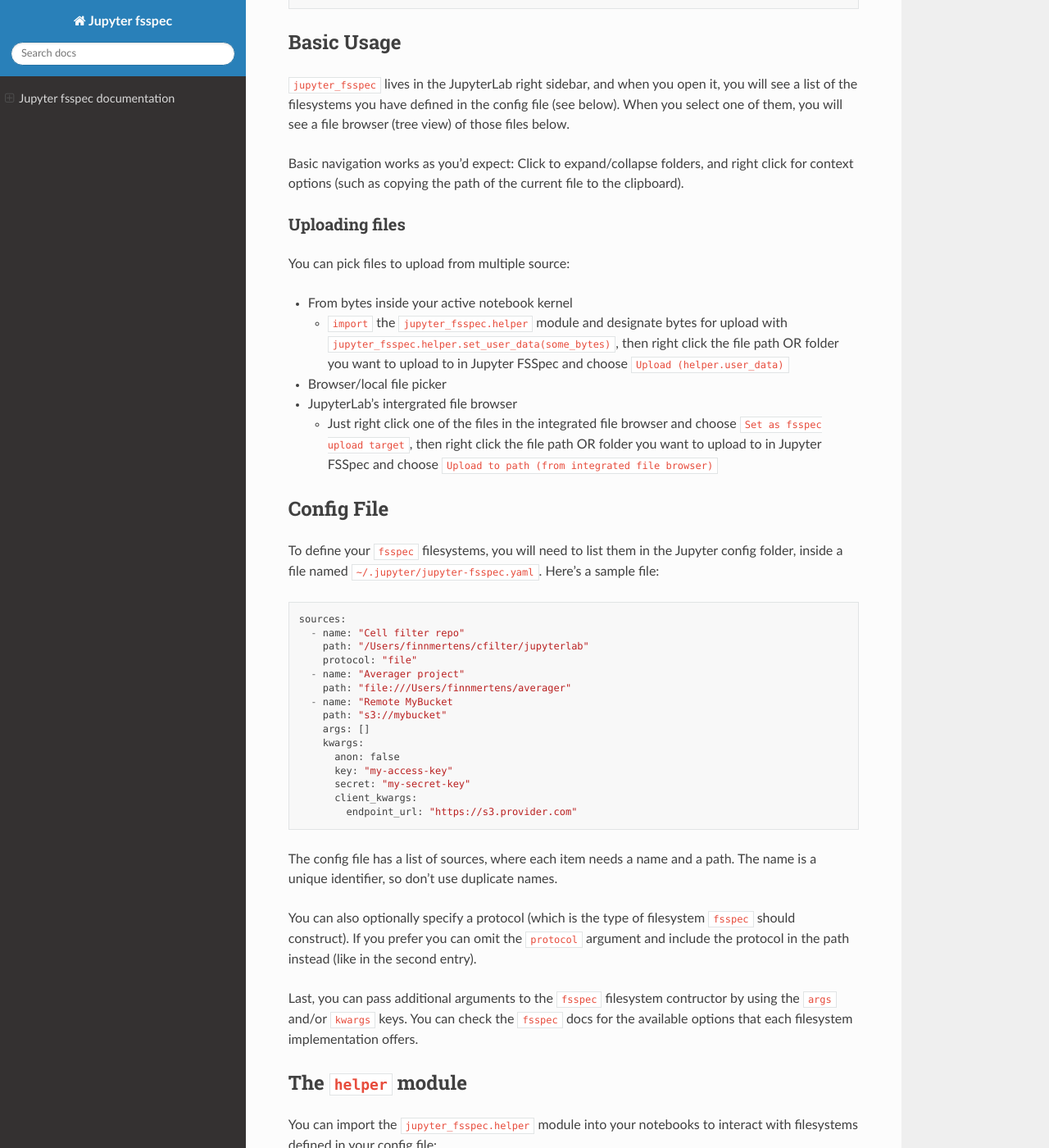
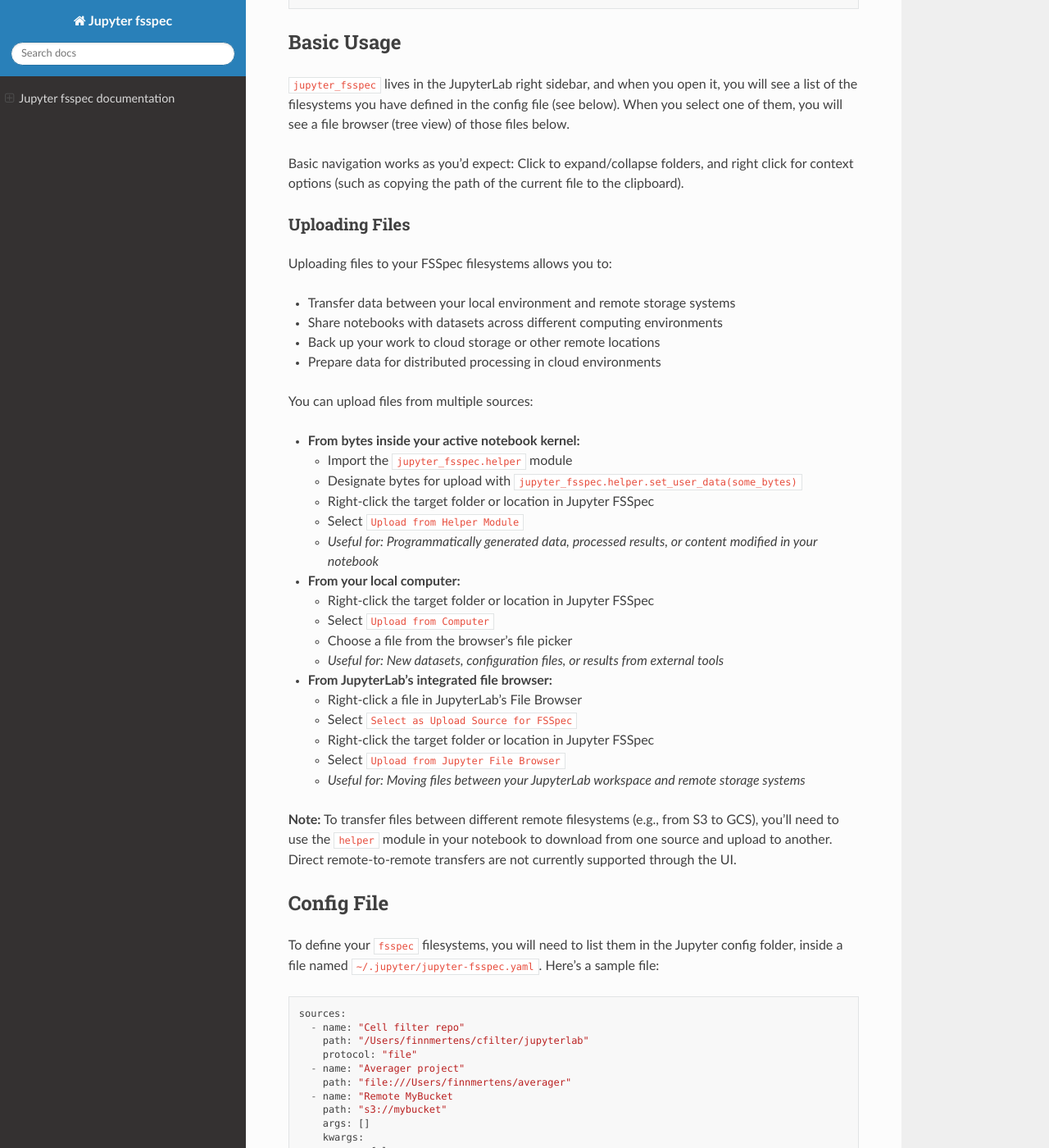
Before and after one commit to fsspec/jupyter-fsspec, a Sphinx documentation site: the page built from docs/index.md, in a window 1280 px wide and 1400 px high, scrolled down 931 px. Shown: the whole window at 82% size. Built offline with Sphinx 7.4.7 and the Read the Docs theme 3.1.0, drawn with Linux system fonts in a browser that asks for light colours.

Commit message:
Update upload files docs with new menu item names

```diff
--- a/docs/index.md
+++ b/docs/index.md
@@ -28,15 +28,47 @@
 Basic navigation works as you'd expect: Click to expand/collapse folders, and right click for
 context options (such as copying the path of the current file to the clipboard).
 
-### Uploading files
+### Uploading Files
 
-You can pick files to upload from multiple source:
+Uploading files to your FSSpec filesystems allows you to:
 
-- From bytes inside your active notebook kernel
-  - `import` the `jupyter_fsspec.helper` module and designate bytes for upload with `jupyter_fsspec.helper.set_user_data(some_bytes)`, then right click the file path OR folder you want to upload to in Jupyter FSSpec and choose `Upload (helper.user_data)`
-- Browser/local file picker
-- JupyterLab's intergrated file browser
-  - Just right click one of the files in the integrated file browser and choose `Set as fsspec upload target`, then right click the file path OR folder you want to upload to in Jupyter FSSpec and choose `Upload to path (from integrated file browser)`
+- Transfer data between your local environment and remote storage systems
+- Share notebooks with datasets across different computing environments
+- Back up your work to cloud storage or other remote locations
+- Prepare data for distributed processing in cloud environments
+
+You can upload files from multiple sources:
+
+- **From bytes inside your active notebook kernel:**
+
+  - Import the `jupyter_fsspec.helper` module
+  - Designate bytes for upload with
+    `jupyter_fsspec.helper.set_user_data(some_bytes)`
+  - Right-click the target folder or location in Jupyter FSSpec
+  - Select `Upload from Helper Module`
+  - _Useful for: Programmatically generated data, processed results, or content
+    modified in your notebook_
+
+- **From your local computer:**
+
+  - Right-click the target folder or location in Jupyter FSSpec
+  - Select `Upload from Computer`
+  - Choose a file from the browser's file picker
+  - _Useful for: New datasets, configuration files, or results from external
+    tools_
+
+- **From JupyterLab's integrated file browser:**
+  - Right-click a file in JupyterLab's File Browser
+  - Select `Select as Upload Source for FSSpec`
+  - Right-click the target folder or location in Jupyter FSSpec
+  - Select `Upload from Jupyter File Browser`
+  - _Useful for: Moving files between your JupyterLab workspace and remote
+    storage systems_
+
+**Note:** To transfer files between different remote filesystems (e.g., from S3
+to GCS), you'll need to use the `helper` module in your notebook to download
+from one source and upload to another. Direct remote-to-remote transfers are not
+currently supported through the UI.
 
 ## Config File
 
```
